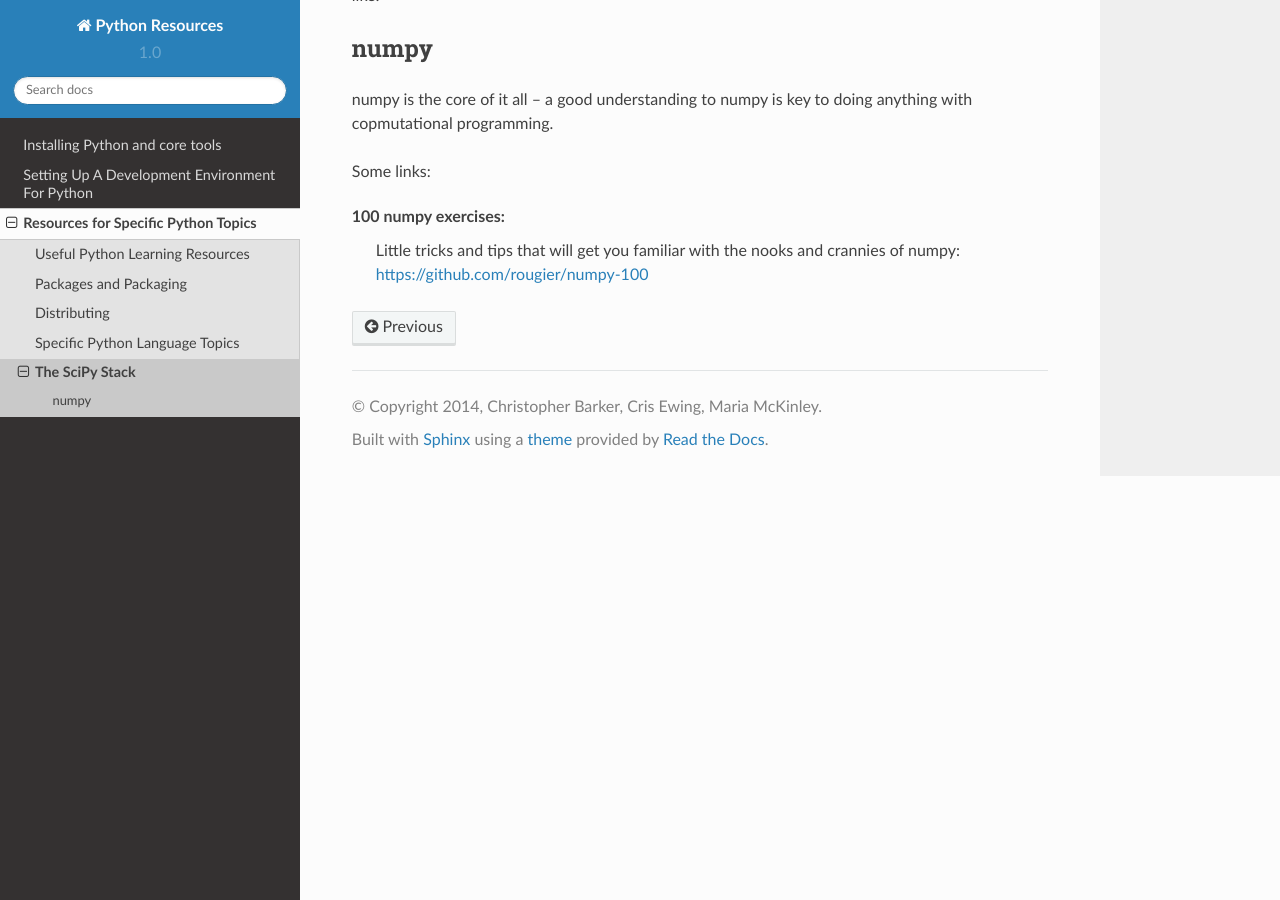
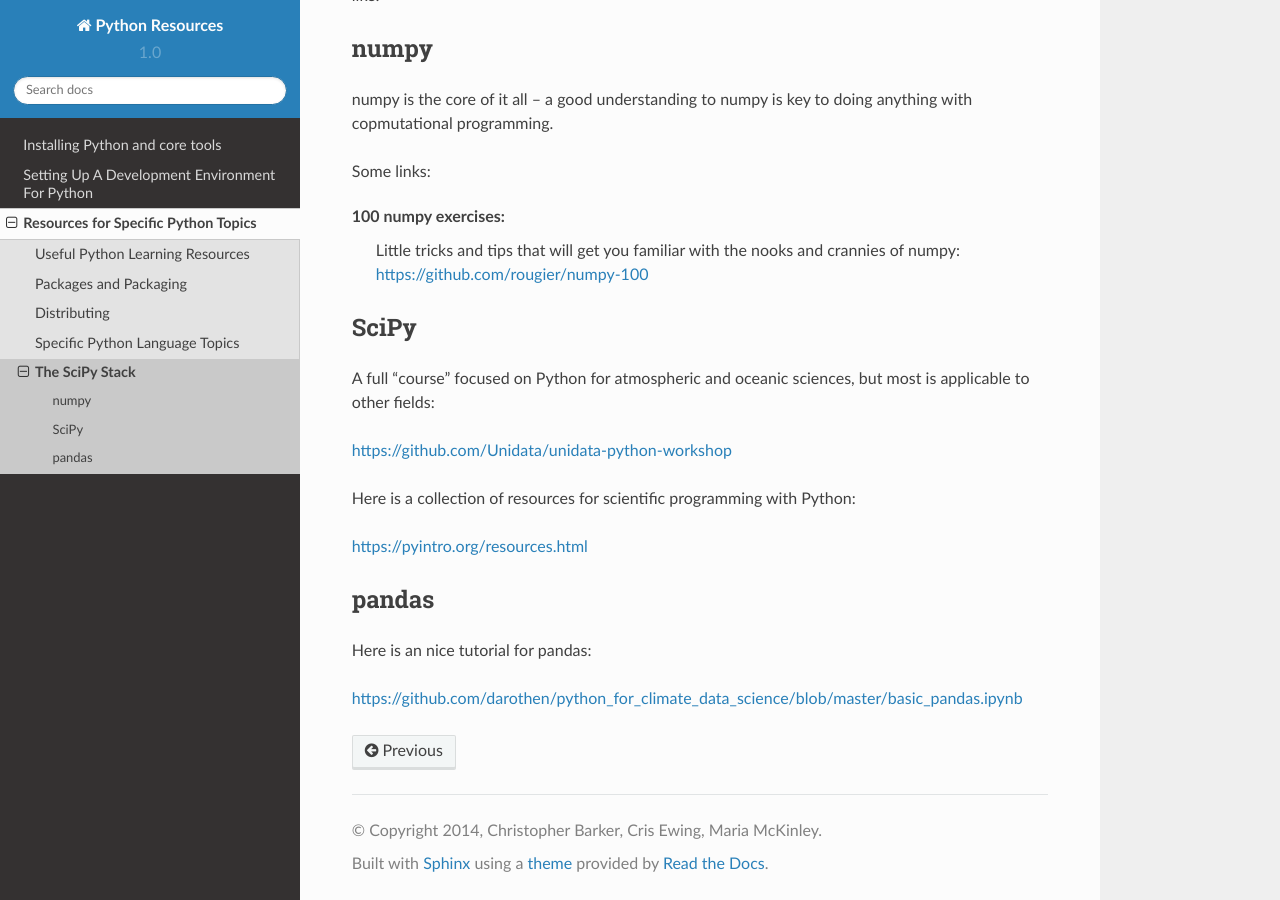
Before and after one commit to UWPCE-PythonCert/PythonResources, a Sphinx documentation site: the page built from sphinx_sources/source/GeneralPython/scipy.rst, in a window 1280 px wide and 900 px high, scrolled down 536 px. Built offline with Sphinx 7.4.7 and the Read the Docs theme 2.0.0, drawn with Linux system fonts in a browser that asks for light colours.

Commit message:
a few more scipy links..

```diff
--- a/sphinx_sources/source/GeneralPython/scipy.rst
+++ b/sphinx_sources/source/GeneralPython/scipy.rst
@@ -27,3 +27,21 @@ Some links:
 
 100 numpy exercises:
   Little tricks and tips that will get you familiar with the nooks and crannies of numpy: https://github.com/rougier/numpy-100
+
+SciPy
+-----
+
+A full "course" focused on Python for atmospheric and oceanic sciences, but most is applicable to other fields:
+
+https://github.com/Unidata/unidata-python-workshop
+
+Here is a collection of resources for scientific programming with Python:
+
+https://pyintro.org/resources.html
+
+pandas
+------
+
+Here is an nice tutorial for pandas:
+
+https://github.com/darothen/python_for_climate_data_science/blob/master/basic_pandas.ipynb
```
Also changed, not shown: sphinx_sources/source/GeneralPython/language_topics.rst (+8 -0 lines).
